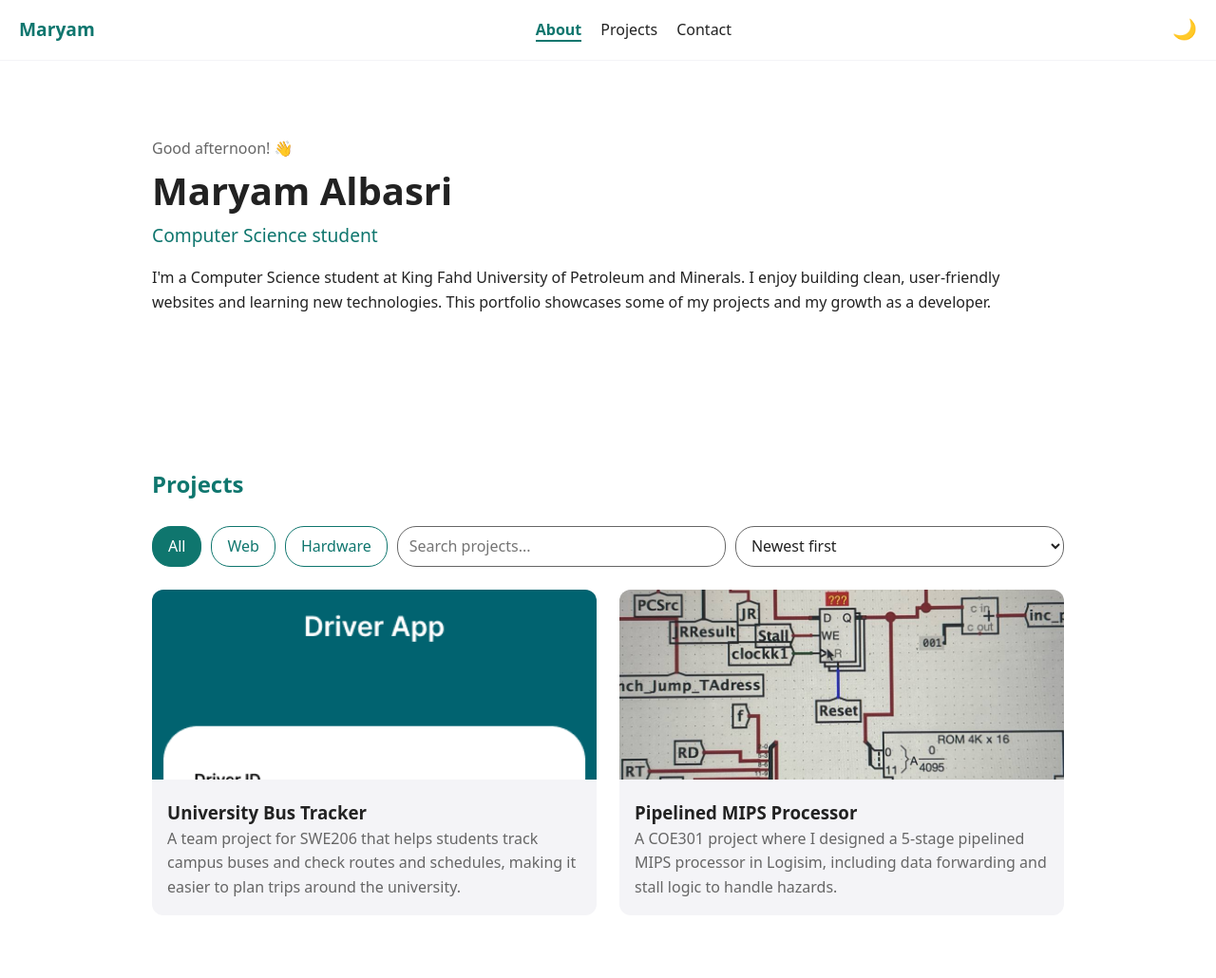
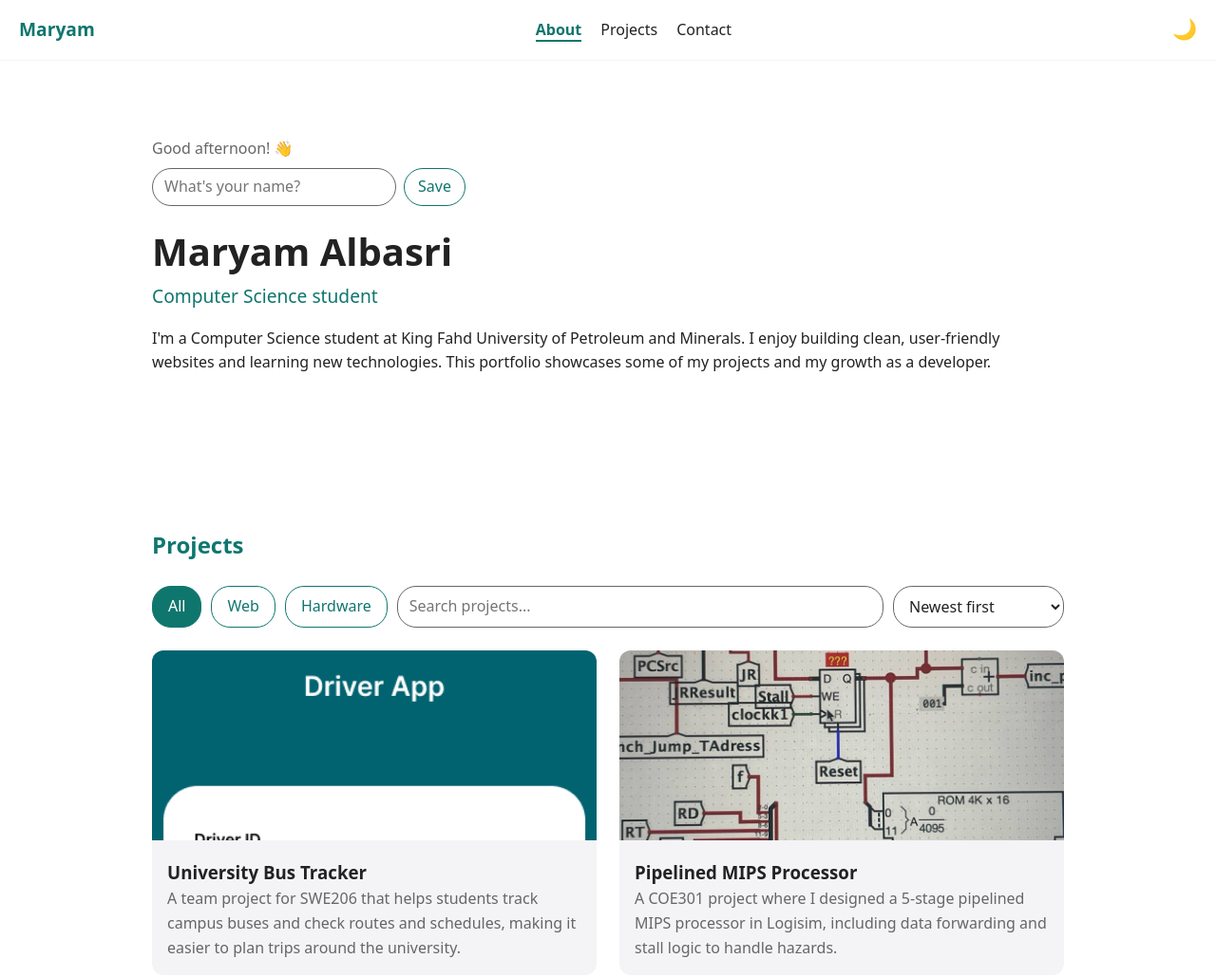
Before and after one commit to MaryamAlbasri/202368350-MaryamAlbasri-assignment3, a plain HTML site: page index.html in a window 1280 px wide. Shown: the top 1030 px of the page at 95% size. Drawn offline with Linux system fonts and the light colour scheme; no server answers.

Commit message:
Add saved visitor name greeting
Assisted-by: Claude (Opus 5.5)

```diff
--- a/css/styles.css
+++ b/css/styles.css
@@ -262,9 +262,8 @@ footer {
   background: var(--accent);
   color: #ffffff;
 }
-
 #project-search,
-#project-sort {  flex: 1;
+#project-sort {
   min-width: 180px;
   padding: 8px 12px;
   border: 1px solid var(--muted);
@@ -272,6 +271,15 @@ footer {
   font: inherit;
   background: var(--bg);
   color: var(--text);
+}
+
+/* Only the search box stretches to fill the space */
+#project-search {
+  flex: 1;
+}
+
+#project-sort {
+  cursor: pointer;
 }
 
 
@@ -346,3 +354,38 @@ footer {
 .repo-meta {
   font-size: 0.85rem;
 }
+
+/* Visitor name box */
+#name-box {
+  display: flex;
+  gap: 8px;
+  margin: 8px 0 16px;
+}
+
+#name-box.hidden {
+  display: none;
+}
+
+#visitor-name {
+  padding: 6px 12px;
+  border: 1px solid var(--muted);
+  border-radius: 20px;
+  background: var(--bg);
+  color: var(--text);
+  font: inherit;
+}
+
+#save-name,
+#change-name {
+  padding: 6px 14px;
+  border: 1px solid var(--accent);
+  border-radius: 20px;
+  background: none;
+  color: var(--accent);
+  cursor: pointer;
+  font: inherit;
+}
+
+#change-name {
+  margin-bottom: 16px;
+}
--- a/index.html
+++ b/index.html
@@ -28,6 +28,12 @@
     <!-- About Me -->
     <section id="about">
       <p id="greeting"></p>
+            <!-- Ask for the visitor's name (hidden once it's saved) -->
+      <div id="name-box">
+        <input type="text" id="visitor-name" placeholder="What's your name?" aria-label="Your name">
+        <button id="save-name">Save</button>
+      </div>
+      <button id="change-name" class="hidden">Change name</button>
       <h1>Maryam Albasri</h1>
       <p class="tagline">Computer Science student</p>
       <p>I'm a Computer Science student at King Fahd University of Petroleum and Minerals. I enjoy building clean,
@@ -111,6 +117,7 @@
   <!-- Footer -->
   <footer>
     <p>&copy; 2026 Maryam Albasri</p>
+    <p id="visit-timer">You've been here for 0s</p>
   </footer>
 
   <!-- JavaScript loaded last so all HTML elements exist first -->
--- a/js/script.js
+++ b/js/script.js
@@ -1,15 +1,39 @@
-/* Show a greeting based on the current hour */
+/* Greeting based on the time of day, plus the visitor's saved name */
 const greeting = document.getElementById("greeting");
-const hour = new Date().getHours();
+const nameBox = document.getElementById("name-box");
+const nameInput2 = document.getElementById("visitor-name");
+const saveNameBtn = document.getElementById("save-name");
+const changeNameBtn = document.getElementById("change-name");
 
-if (hour < 12) {
-  greeting.textContent = "Good morning! 👋";
-} else if (hour < 18) {
-  greeting.textContent = "Good afternoon! 👋";
-} else {
-  greeting.textContent = "Good evening! 👋";
+function showGreeting() {
+  const hour = new Date().getHours();
+  const name = localStorage.getItem("visitorName");
+
+  let text = "Good evening";
+  if (hour < 12) text = "Good morning";
+  else if (hour < 18) text = "Good afternoon";
+
+  greeting.textContent = name ? `${text}, ${name}! 👋` : `${text}! 👋`;
+
+  /* Show the input if there is no name yet, otherwise the change button */
+  nameBox.classList.toggle("hidden", Boolean(name));
+  changeNameBtn.classList.toggle("hidden", !name);
 }
 
+saveNameBtn.addEventListener("click", () => {
+  const name = nameInput2.value.trim();
+  if (name === "") return; /* ignore empty names */
+  localStorage.setItem("visitorName", name);
+  nameInput2.value = "";
+  showGreeting();
+});
+
+changeNameBtn.addEventListener("click", () => {
+  localStorage.removeItem("visitorName");
+  showGreeting();
+});
+
+showGreeting();
 
 
 
@@ -263,3 +287,20 @@ function sortProjects() {
 
 sortSelect.addEventListener("change", sortProjects);
 sortProjects(); /* apply the default order on page load */
+
+/* Show how long the visitor has been on the page */
+const visitTimer = document.getElementById("visit-timer");
+const startTime = Date.now();
+
+function updateTimer() {
+  const seconds = Math.floor((Date.now() - startTime) / 1000);
+  const minutes = Math.floor(seconds / 60);
+
+  /* Show minutes only after the first minute */
+  visitTimer.textContent =
+    minutes > 0
+      ? `You've been here for ${minutes}m ${seconds % 60}s`
+      : `You've been here for ${seconds}s`;
+}
+
+setInterval(updateTimer, 1000); /* update every second */
```
